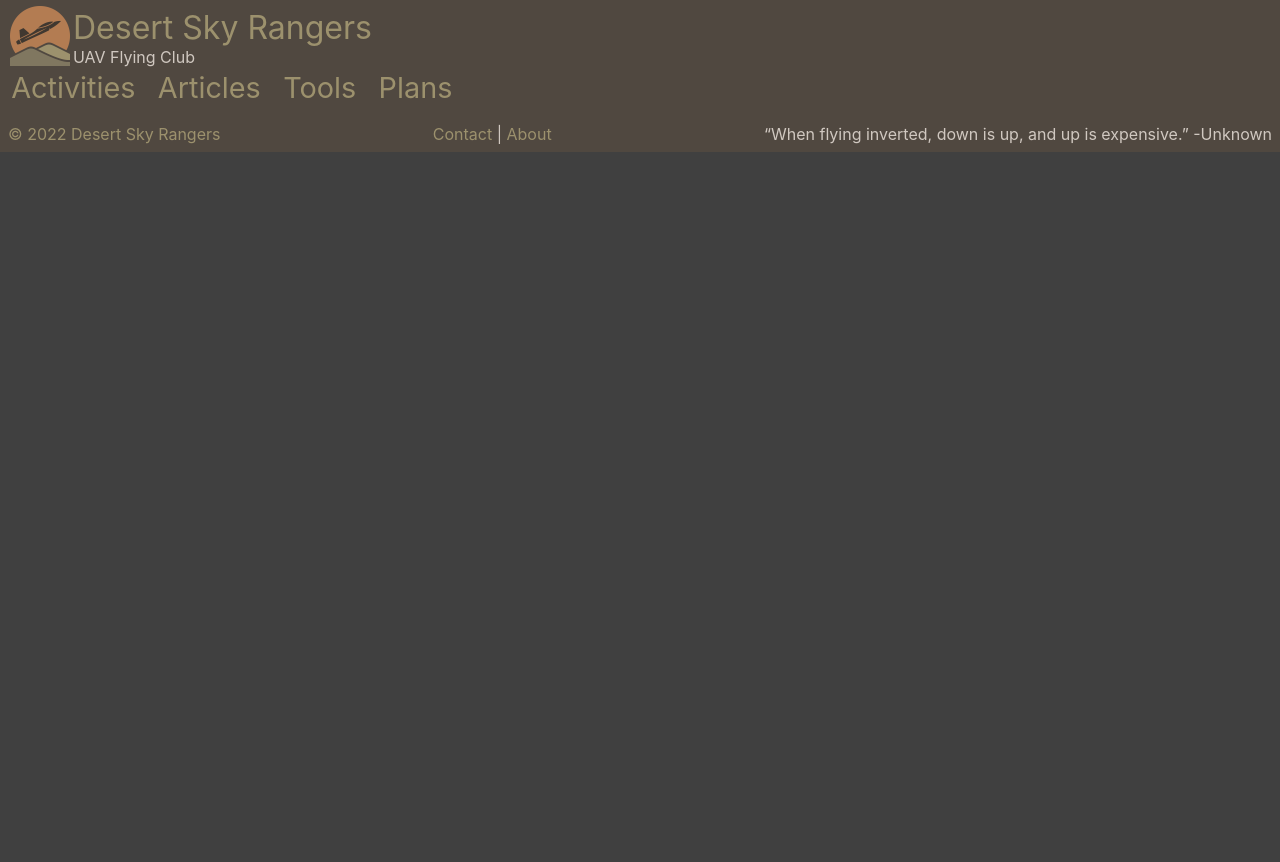
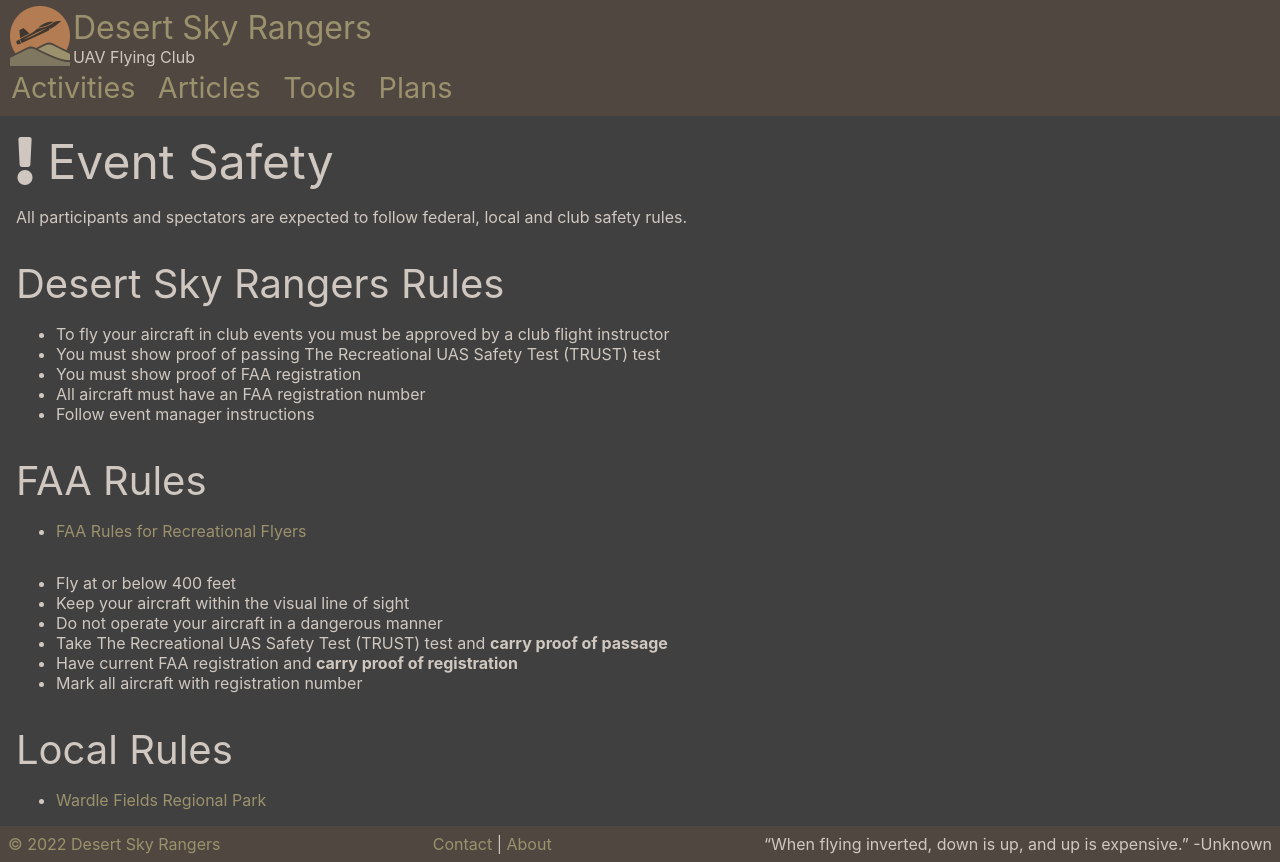
Before and after one commit to desertskyrangers/www.desertskyrangers.org, a React (Create React App) app: page /safety in a window 1280 px wide. Before the commit the page ends 800 px from the top, so only its background shows below. Built offline with nearby package versions, Linux system fonts and the light colour scheme.

Commit message:
Event safety

```diff
--- a/src/About.js
+++ b/src/About.js
@@ -1,9 +1,8 @@
 import React from 'react';
 import Icons from "./Icons";
 
-export default class About extends React.Component {
+export default function About() {
 
-    render() {
 	return (
 		<div className='content'>
 
@@ -144,6 +143,5 @@
 
 		</div>
 	)
-    }
 
 }
--- a/src/App.js
+++ b/src/App.js
@@ -7,6 +7,7 @@
 import Activities from "./Activities";
 import Legal from "./Legal";
 import Members from "./Members";
+import Safety from "./Safety";
 import NotFound from "./NotFound";
 
 import Footer from "./Footer";
@@ -34,6 +35,7 @@
 					<Route exact path="/locations" element={<Locations/>}/>
 					<Route exact path="/members" element={<Members/>}/>
 					<Route exact path="/plans" element={<Plans/>}/>
+					<Route exact path="/safety" element={<Safety/>}/>
 					<Route exact path="/tools" element={<Tools/>}/>
 					<Route exact path="/tools/flightdeck" element={<Tools/>}/>
 
--- a/src/Home.js
+++ b/src/Home.js
@@ -10,41 +10,22 @@
 			<div className='content'>
 				<div className="row">
 					<div className="info column">
+						<Link to='/tools/flightdeck' className="infoitem">{Icons.FLIGHTDECK}FlightDeck</Link>
 						<Link to="/locations" className="infoitem">{Icons.LOCATION} Where We Fly</Link>
 					</div>
 					<div className="column">
 
 						<div className='announcement'>
-							<a href='https://flightdeck.desertskyrangers.org/'>
-								<img height="300" src="/screenshots/flightdeck.png" alt="FlightDeck Screenshot" className="embedded right"/>
-							</a>
-							<h1>{Icons.FLIGHTDECK_H1} FlightDeck</h1>
+							<h2>{Icons.DESERT_SKY_RANGERS} August 2022 Ranger Rally</h2>
 							<p>
-								Welcome to the <Link to='/tools/flightdeck'>FlightDeck</Link>,
-								your personal destination for UAV management, flight log and
-								pilot data.
-							</p>
-							<p>
-								FlightDeck is a resource for advanced and novice RC enthusiasts
-								alike. Your FlightDeck features will enhance your flight
-								experience with flight time data collection, fleet management,
-								aircraft inventory and statistics, and accessory inventory
-								tracking. Your FlightDeck Dashboard includes the ability to time
-								and log your flights for each of your aircraft. These flight
-								logs can then be used to provide valuable statistics for you as
-								a pilot, aircraft owner, or just an observer.
-							</p>
-							<p>
-								Recent enhancements to the FlightDeck now include adding
-								individual aircraft specs from wingspan and weight to wing area
-								and wing loading for each aircraft. Additionally, sharing your
-								fleet information with your colleagues, friends as family makes
-								FlightDeck a tool for tracking your skills as a pilot,
-								collaborating on shared objectives with fellow pilots, and
-								growing the sport of RC aviation.
+								The August 2022 Ranger Rally is scheduled for Saturday, August
+								13 at 10am at <a href="https://goo.gl/maps/WfuVVZqe4Qv32PX27">{Icons.LOCATION} Wardle Fields Regional Park</a> in Bluffdale. We invite all DSR
+								members, family, friends and visitors to attend. <Link to='/safety'>Please follow
+								all club and FAA rules</Link> while enjoying our event.
 							</p>
 						</div>
 
+						<div className='announcement'>
 							<h2>{Icons.TAKEOFF} Summer Flying Season Arrives!</h2>
 							<p>The summer <a href="articles/northern-utah-flying-season-2021-01">
 								flying season</a> is here. The temperature is hot and the daylight
@@ -53,6 +34,7 @@
 								pay attention to the weather as summer thunderstorms may pop up at
 								any time.
 							</p>
+						</div>
 
 					</div>
 					<div className="news column">
--- a/src/Icons.js
+++ b/src/Icons.js
@@ -1,10 +1,10 @@
 import React from "react";
-import {faBatteryFull, faExclamation, faCalendar, faMapMarkerAlt, faPlaneDeparture, faAddressCard, faUsers} from "@fortawesome/free-solid-svg-icons";
+import {faAddressCard, faBatteryFull, faCalendar, faExclamation, faMapMarkerAlt, faPlaneDeparture, faQuestion, faUsers} from "@fortawesome/free-solid-svg-icons";
 import {FontAwesomeIcon} from "@fortawesome/react-fontawesome";
 
 class Icons {
 
-	ABOUT = <FontAwesomeIcon icon={faExclamation}/>
+	ABOUT = <FontAwesomeIcon icon={faQuestion}/>
 	BATTERY = <FontAwesomeIcon icon={faBatteryFull}/>
 	TAKEOFF = <FontAwesomeIcon icon={faPlaneDeparture}/>
 	CALENDAR = <FontAwesomeIcon icon={faCalendar}/>
@@ -12,8 +12,10 @@
 	DESERT_SKY_RANGERS = <img style={{width: '4rem', height: '4rem', margin: '-0.5rem -0.5rem -0.5rem 0rem'}} src='/logo.png' alt="DSR"/>
 	FLIGHTDECK_H1 = <img style={{width: '4rem', height: '4rem', margin: '-0.5rem -0.5rem -0.5rem 0rem'}} src='https://flightdeck.desertskyrangers.org/logo.png' alt="FlightDeck Logo"/>
 	FLIGHTDECK_H2 = <img style={{width: '3rem', height: '3rem', margin: '-0.5rem -0.5rem -0.5rem 0rem'}} src='https://flightdeck.desertskyrangers.org/logo.png' alt="FlightDeck Logo"/>
+	FLIGHTDECK = <img style={{width: '2rem', height: '2rem', margin: '-0.3rem 0.2rem -0.7rem 0rem'}} src='https://flightdeck.desertskyrangers.org/logo.png' alt="FlightDeck Logo"/>
 	LOCATION = <FontAwesomeIcon icon={faMapMarkerAlt}/>
 	RALLY = <FontAwesomeIcon icon={faUsers}/>
+	SAFETY = <FontAwesomeIcon icon={faExclamation}/>
 }
 
 
--- a/src/Members.js
+++ b/src/Members.js
@@ -1,12 +1,10 @@
 import React from 'react';
 
-export default class Members extends React.Component {
+export default function Members() {
 
-	render() {
 		return (
 			<div className='content'>
 			</div>
 		)
-	}
 
 }
--- /dev/null
+++ b/src/Safety.js
@@ -0,0 +1,44 @@
+import Icons from "./Icons";
+
+export default function Safety() {
+
+	return (
+		<div className='content'>
+			<h1>{Icons.SAFETY} Event Safety</h1>
+
+			<p>
+				All participants and spectators are expected to follow federal, local
+				and club safety rules.
+			</p>
+
+			<h2>Desert Sky Rangers Rules</h2>
+			<ul>
+				<li>To fly your aircraft in club events you must be approved by a club flight instructor</li>
+				<li>You must show proof of passing The Recreational UAS Safety Test (TRUST) test</li>
+				<li>You must show proof of FAA registration</li>
+				<li>All aircraft must have an FAA registration number</li>
+				<li>Follow event manager instructions</li>
+			</ul>
+
+			<h2>FAA Rules</h2>
+			<ul>
+				<li><a href='https://www.faa.gov/uas/recreational_flyers'>FAA Rules for Recreational Flyers</a></li>
+			</ul>
+			<ul>
+				<li>Fly at or below 400 feet</li>
+				<li>Keep your aircraft within the visual line of sight</li>
+				<li>Do not operate your aircraft in a dangerous manner</li>
+				<li>Take The Recreational UAS Safety Test (TRUST) test and <b>carry proof of passage</b></li>
+				<li>Have current FAA registration and <b>carry proof of registration</b></li>
+				<li>Mark all aircraft with registration number</li>
+			</ul>
+
+			<h2>Local Rules</h2>
+			<ul>
+			<li><a href='https://slco.org/parks/wardle-fields-regional-park/'>Wardle Fields Regional Park</a></li>
+			</ul>
+
+		</div>
+	)
+
+}
--- a/src/Tools.js
+++ b/src/Tools.js
@@ -6,7 +6,7 @@
 	return (
 		<div className='content'>
 
-			<div>
+			<div className='announcement'>
 				<a href='https://flightdeck.desertskyrangers.org/'>
 					<img height="300" src="/screenshots/flightdeck.png" alt="FlightDeck Screenshot" className="embedded right"/>
 				</a>
@@ -42,7 +42,7 @@
 					FlightDeck a tool for tracking your skills as a pilot,
 					collaborating on shared objectives with fellow pilots, and
 					growing the sport of RC aviation.
-				</p></div>
+				</p>
 
 				<p>
 					Features include:
@@ -61,7 +61,7 @@
 					about <a href='https://github.com/desertskyrangers/flightdeck/milestones'>upcoming versions and features</a>,
 					or to <a href='https://github.com/desertskyrangers/flightdeck/issues'>view or report issues and enhancement requests</a>.
 				</p>
-
+			</div>
 		</div>
 	)
 }
```
Lines whose indentation alone changed are shown as unchanged.
